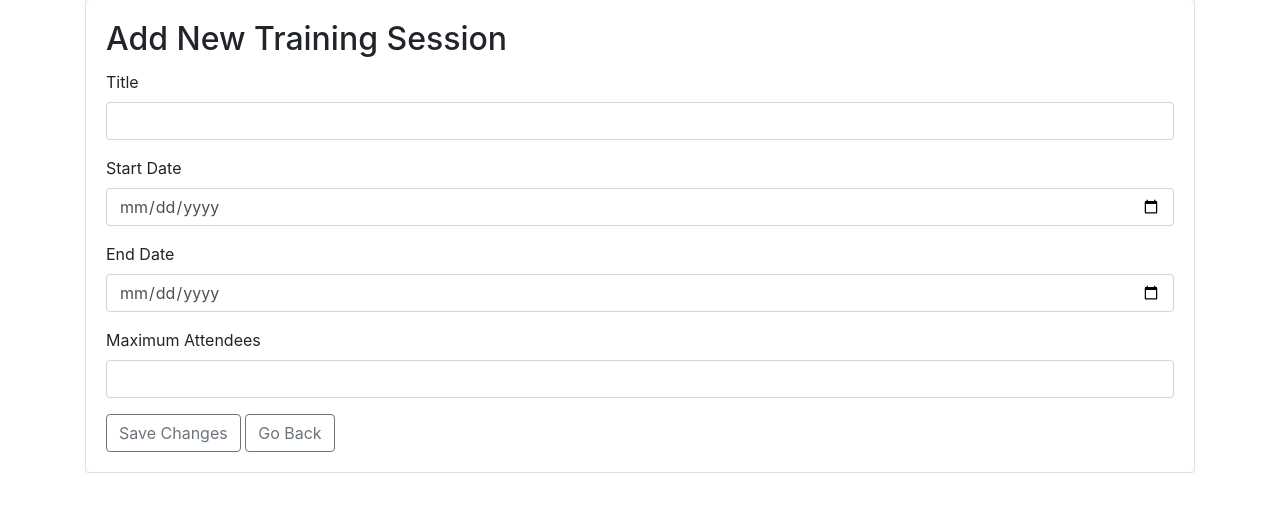
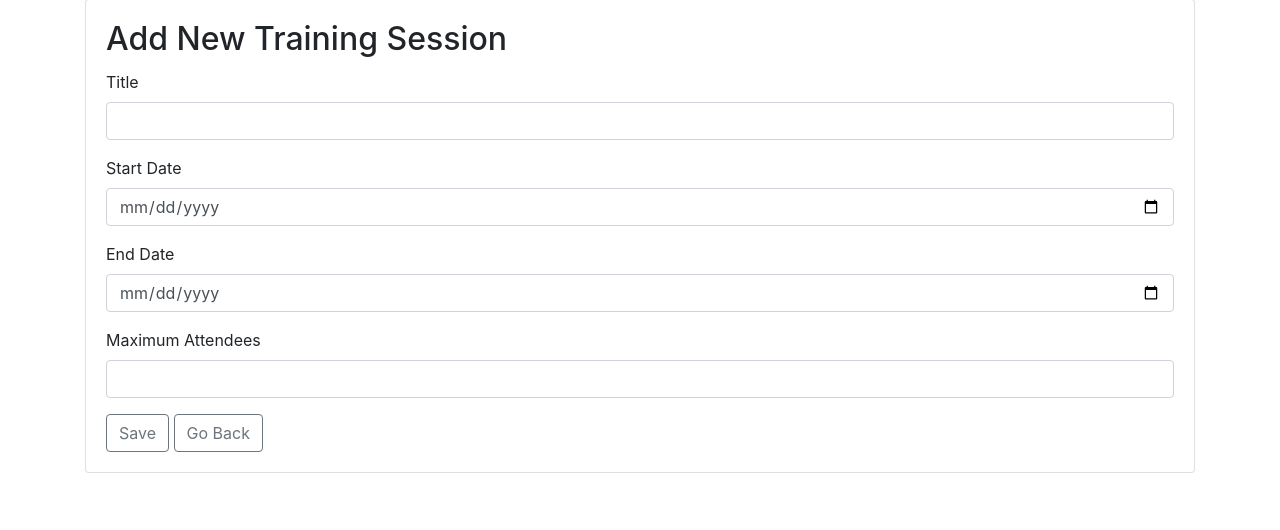
Before and after one commit to raving-remoras/bangazon-workflow, a Django app: page /bangazon/trainings/add in a window 1280 px wide. Shown: the part 81-611 px from the top of the page. Run offline with Django 3.2, Linux system fonts and the light colour scheme; some libraries are stand-ins or nearby versions.

Commit message:
Updated button on form.

```diff
--- a/agileHR/templates/agileHR/training_form.html
+++ b/agileHR/templates/agileHR/training_form.html
@@ -27,7 +27,7 @@
           <input type="number" class="form-control" name="max_attendees"/>
         </div>
         <div>
-          <button type="submit" class="btn btn-outline-secondary">Save Changes</button>
+          <button type="submit" class="btn btn-outline-secondary">Save</button>
           <a href="{% url 'agileHR:training' %}">
             <button type="button" class="btn btn-outline-secondary">Go Back</button>
           </a>
```
